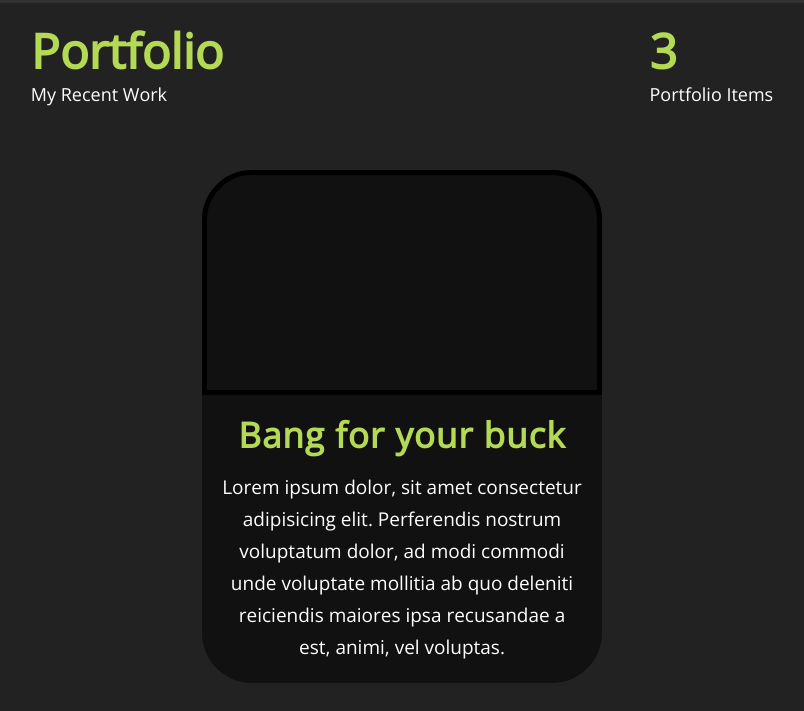
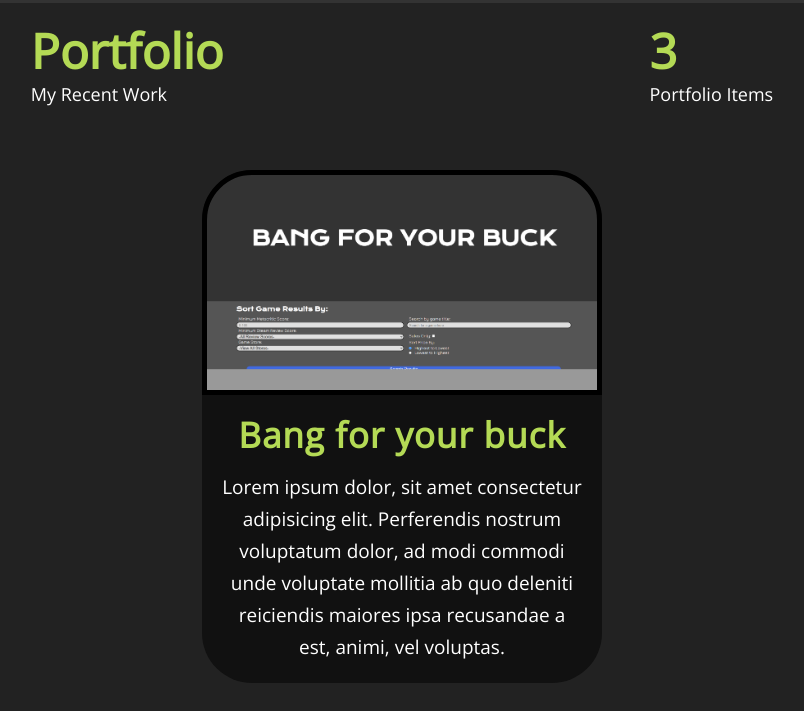
Before and after one commit to WilliamScript/William-Portfolio, a plain HTML site: page index.html in a window 1280 px wide. Shown: the part 1964-2675 px from the top of the page, without its empty margins (238-1042 px from the left). Drawn offline with nearby package versions, Linux system fonts and the light colour scheme.

Commit message:
Added assets folder

```diff
--- a/styles.css
+++ b/styles.css
@@ -247,7 +247,7 @@ h3 {
   border: 5px solid #B4DA55
 }
 .site1 {
-  background-image: url('./assets/BangforBuck.png');
+  background-image: url('./assets/PaulWilliam.png');
   background-size: cover;
   border: 5px solid #000
 }
```
Also changed, not shown: assets/PaulWilliam.png (added), assets/transparent_square.png (added), 3 other files.
